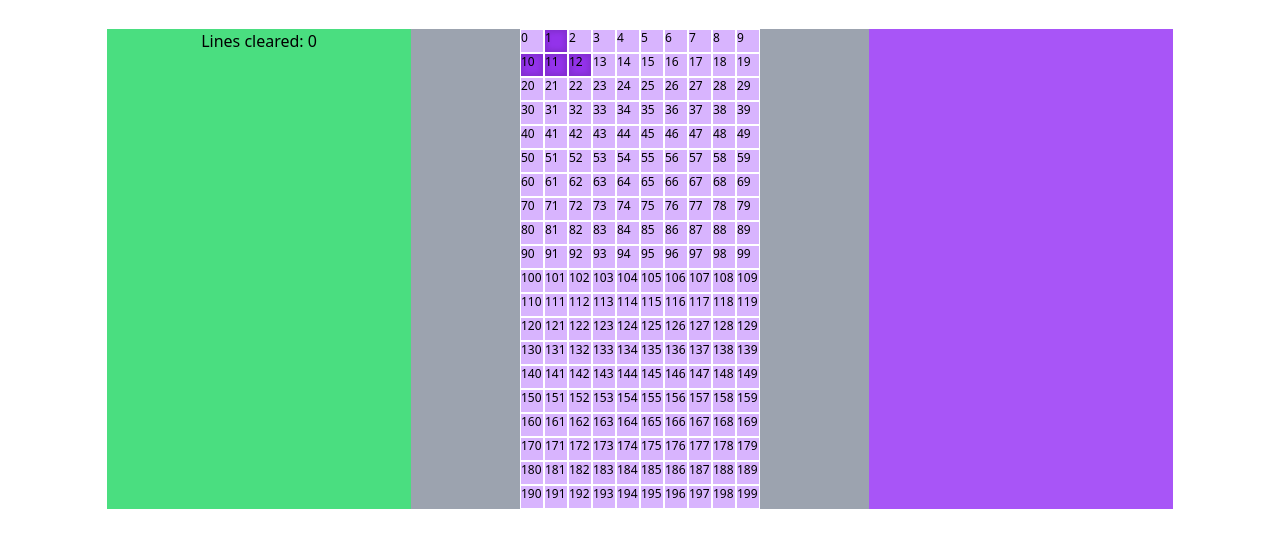
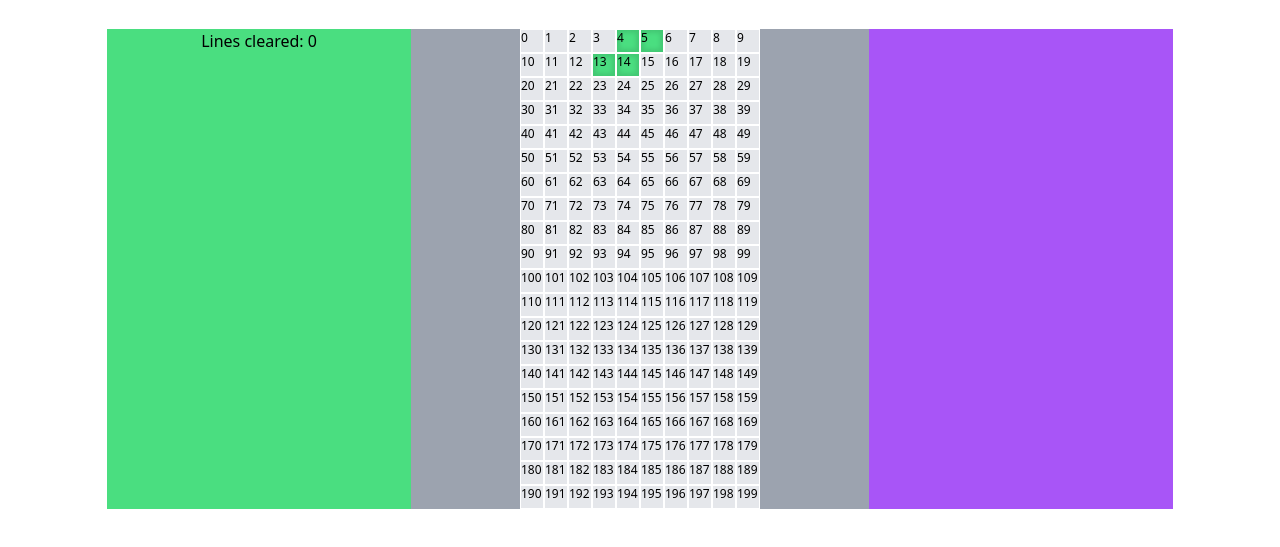
Before and after one commit to yavoraldev00/Tetris-in-JavaScript-Remake, a website: page index.html in a window 1280 px wide. Shown: the part 63-610 px from the top of the page. Drawn offline with Linux system fonts and the light colour scheme.

Commit message:
initial set piece logic change

```diff
--- a/css/input.css
+++ b/css/input.css
@@ -11,7 +11,7 @@
 }
 
 .cell {
-    @apply bg-purple-300 w-6 aspect-square border-white border text-xs overflow-hidden;
+    @apply bg-gray-200 w-6 aspect-square border-white border text-xs overflow-hidden;
 }
 
 .piece {
--- a/index.html
+++ b/index.html
@@ -26,9 +26,9 @@
 
     <!-- Game scripts -->
     <script src="scripts/board.js"></script>
-    <script src="scripts/pieceSetting.js"></script>
     <script src="scripts/pieceMovement.js"></script>
     <script src="scripts/pieceCollision.js"></script>
     <script src="scripts/lineClear.js"></script>
+    <script src="scripts/pieceSetting.js"></script>
 </body>
 </html>
--- a/scripts/lineClear.js
+++ b/scripts/lineClear.js
@@ -11,6 +11,7 @@ const checkForLineClear = () => {
                 moveLineClasses(oldRow, newRow);
             }
 
+            // Adds +1 score to cleared lines
             clearedLines += 1;
             lineScore.textContent = clearedLines;
         }
--- a/scripts/pieceSetting.js
+++ b/scripts/pieceSetting.js
@@ -161,6 +161,12 @@ const generatePiece = () => {
     randomPiece = Math.floor(Math.random() * 7)
 
     chosenPiece = tetrisPieces[pieceNames[randomPiece]]["coordinates"];
+
+    adjustedPiece = chosenPiece.map((piece) => {
+        return piece += 3;
+    })
+
+    chosenPiece = adjustedPiece;
     placePiece(chosenPiece);
 }
 
@@ -180,10 +186,10 @@ const setPiece = () => {
 
 
 // Random selection of Tetris piece
-var randomPiece = Math.floor(Math.random() * 6);
+var randomPiece;
 
 // Randomly chosen Tetronimo
-var chosenPiece = tetrisPieces[pieceNames[randomPiece]]["coordinates"];
+var chosenPiece;
 
 // Current piece rotation
 var curRotation = 0;
@@ -191,12 +197,13 @@ var curRotation = 0;
 // Current cleared lines
 var clearedLines = 0;
 
+// Generates a piece to start the game
+generatePiece();
+
 // Sets cleared lines score
 var lineScore = document.getElementById("lines");
 lineScore.textContent = clearedLines;
 
-// Sets piece on board
-placePiece(chosenPiece)
 
 // Detects pressed key
 document.addEventListener("keydown", (e)=> {
```
Also changed, not shown: css/output.css.
